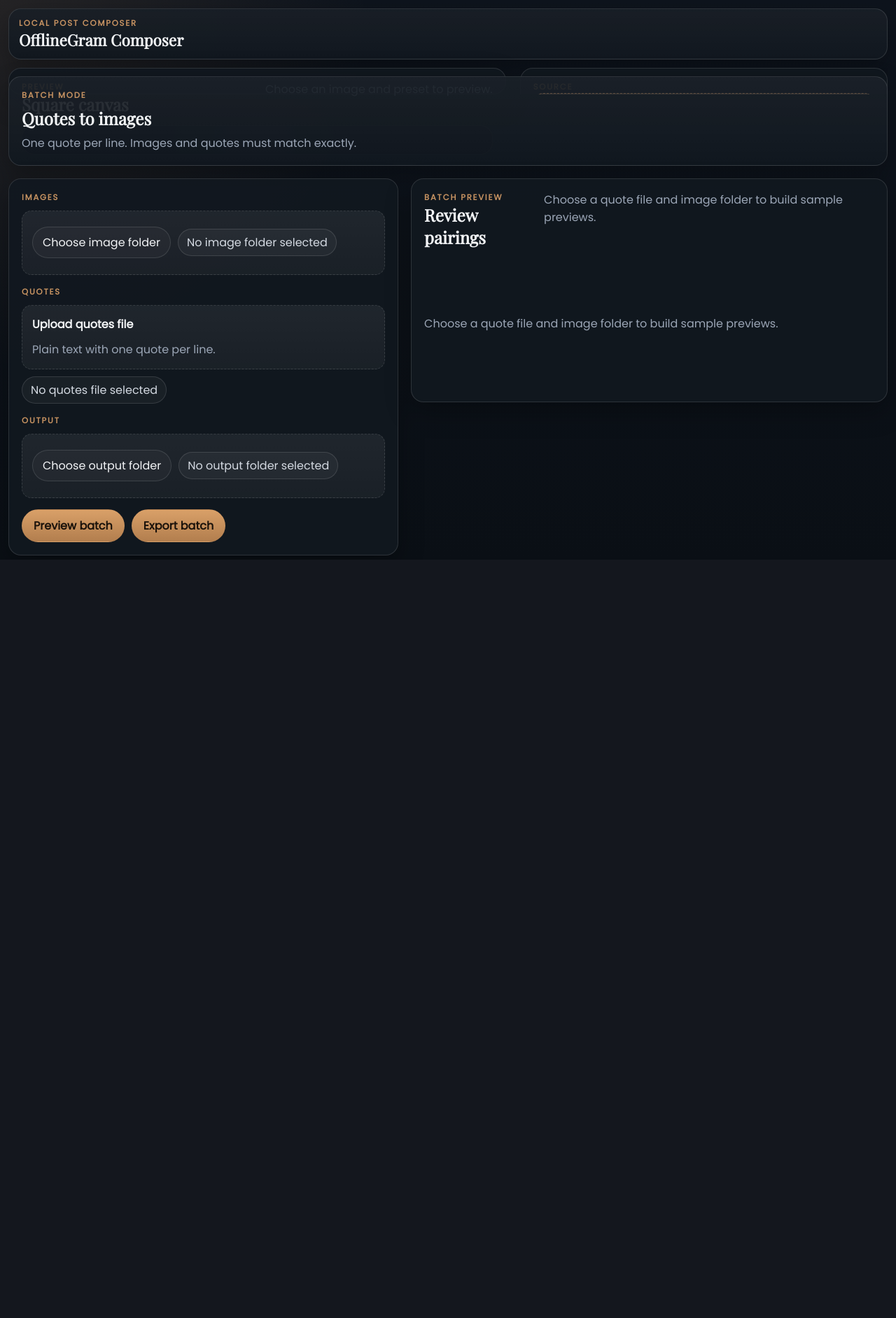
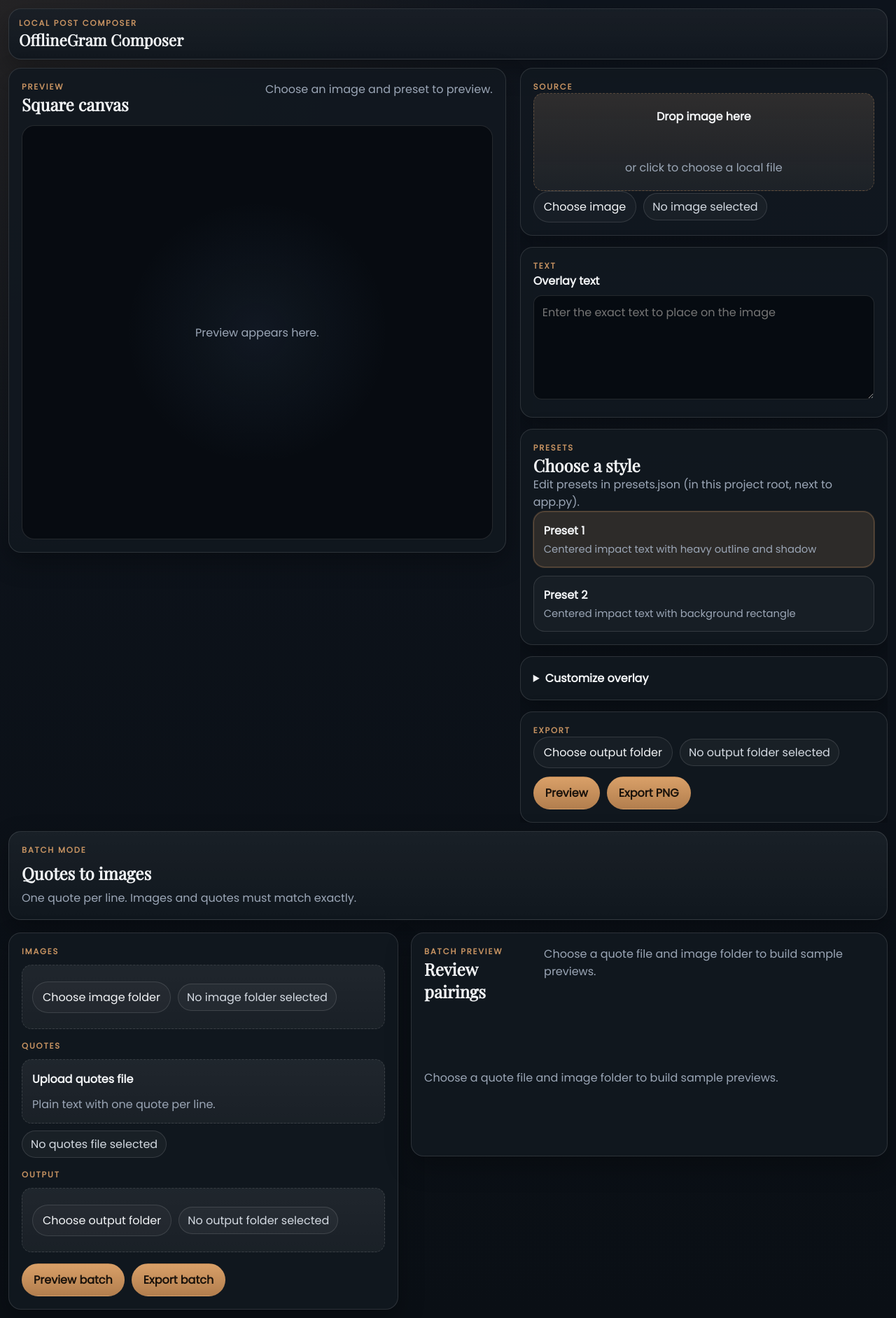
Before and after one commit to 09ashishkapoor/offlinegram-composer, a FastAPI app: page / in a window 1280 px wide. Shown: the whole page at 70% size. Before the commit the page ends 800 px from the top, so only its background shows below. Run offline with FastAPI, Linux system fonts and the light colour scheme.

Commit message:
refactor: adjust layout properties for better responsiveness

```diff
--- a/static/css/style.css
+++ b/static/css/style.css
@@ -534,16 +534,16 @@ details summary {
 @media (min-width: 981px) {
   html,
   body {
-    height: 100%;
-    overflow: hidden;
+    min-height: 100%;
+    overflow-x: hidden;
+    overflow-y: auto;
   }
 
   .app-shell {
-    height: 100vh;
-    grid-template-rows: auto minmax(0, 1fr) auto;
+    min-height: 100vh;
+    height: auto;
     padding: 12px;
     gap: 12px;
-    overflow-y: auto;
   }
 
   .topbar {
@@ -556,16 +556,6 @@ details summary {
 
   .hero-copy {
     display: none;
-  }
-
-  .composer-layout {
-    height: 100%;
-    align-items: stretch;
-  }
-
-  .preview-stage {
-    min-height: 0;
-    height: 100%;
   }
 
   .batch-layout {
```
